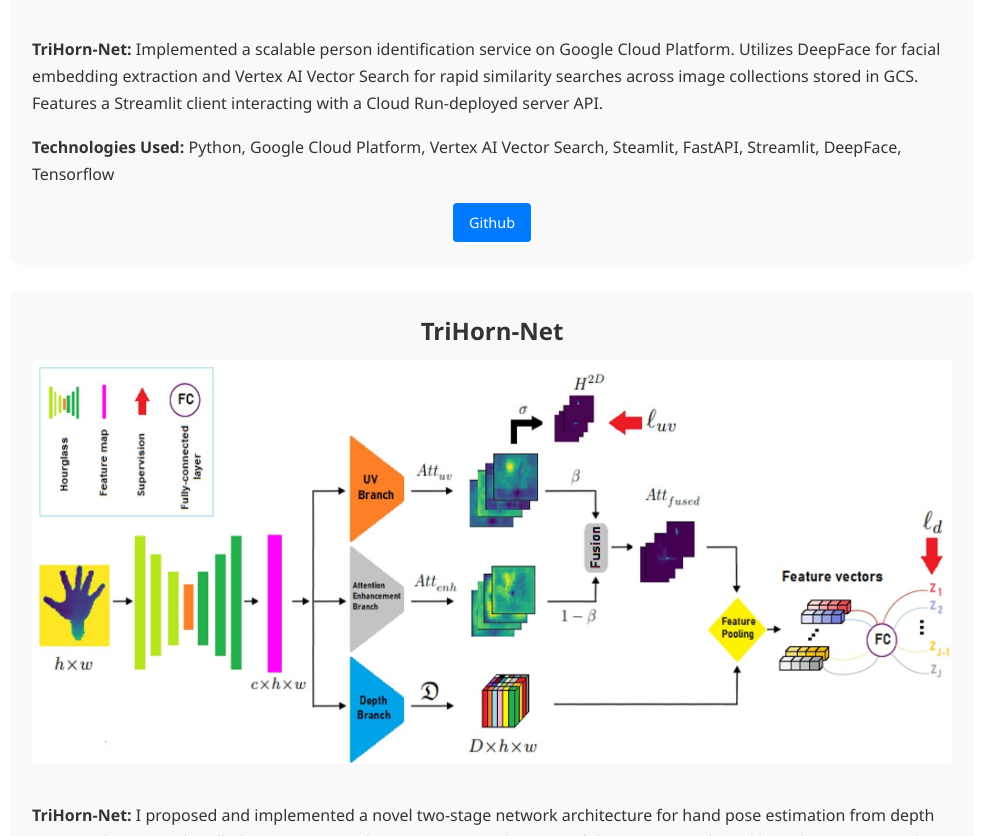
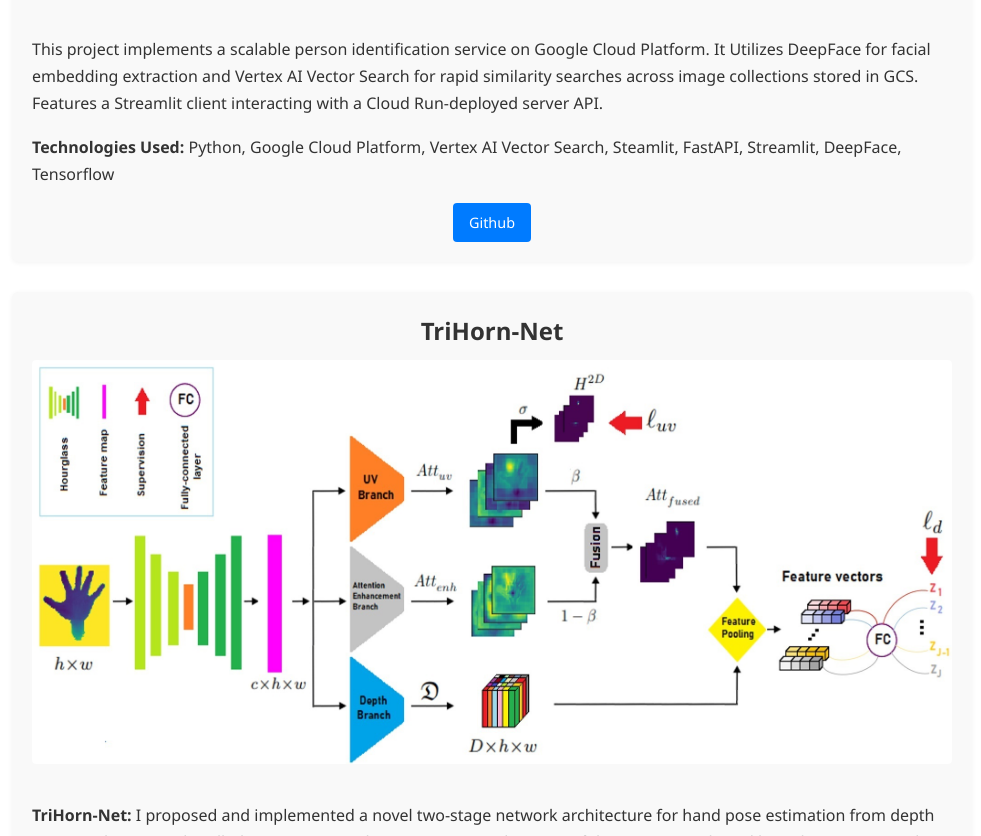
Before and after one commit to mrezaei92/mrezaei92.github.io, a plain HTML site: page index.html in a window 1280 px wide. Shown: the part 1320-2156 px from the top of the page, without its empty margins (148-1129 px from the left). Drawn offline with Linux system fonts and the light colour scheme.

Commit message:
Update index.html

```diff
--- a/index.html
+++ b/index.html
@@ -28,7 +28,7 @@
                 <div class="project-item">
                     <h3>Building a Scalable Face Identification and retrieval System on Google Cloud Platform </h3>
                     <img src="images/faceid.png" alt="Screenshot of client">
-                    <p><strong>TriHorn-Net:</strong> Implemented a scalable person identification service on Google Cloud Platform. Utilizes DeepFace for facial embedding extraction and Vertex AI Vector Search for rapid similarity searches across image collections stored in GCS. Features a Streamlit client interacting with a Cloud Run-deployed server API.</p>
+                    <p> This project implements a scalable person identification service on Google Cloud Platform. It Utilizes DeepFace for facial embedding extraction and Vertex AI Vector Search for rapid similarity searches across image collections stored in GCS. Features a Streamlit client interacting with a Cloud Run-deployed server API.</p>
                     <p><strong>Technologies Used:</strong> Python, Google Cloud Platform, Vertex AI Vector Search, Steamlit, FastAPI, Streamlit, DeepFace, Tensorflow</p>
                     <div class="project-links">
                         <a href="https://github.com/mrezaei92/person-id-gcp" target="_blank">Github</a>
```
